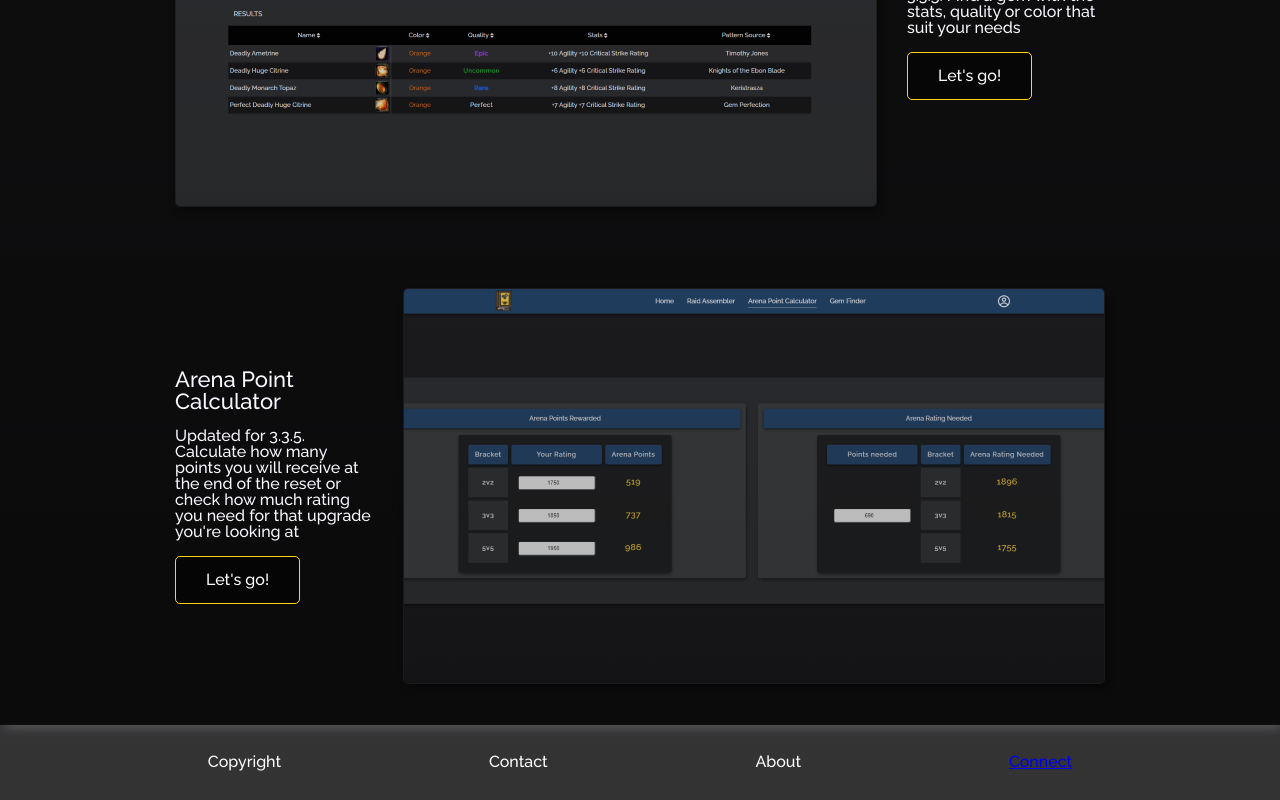
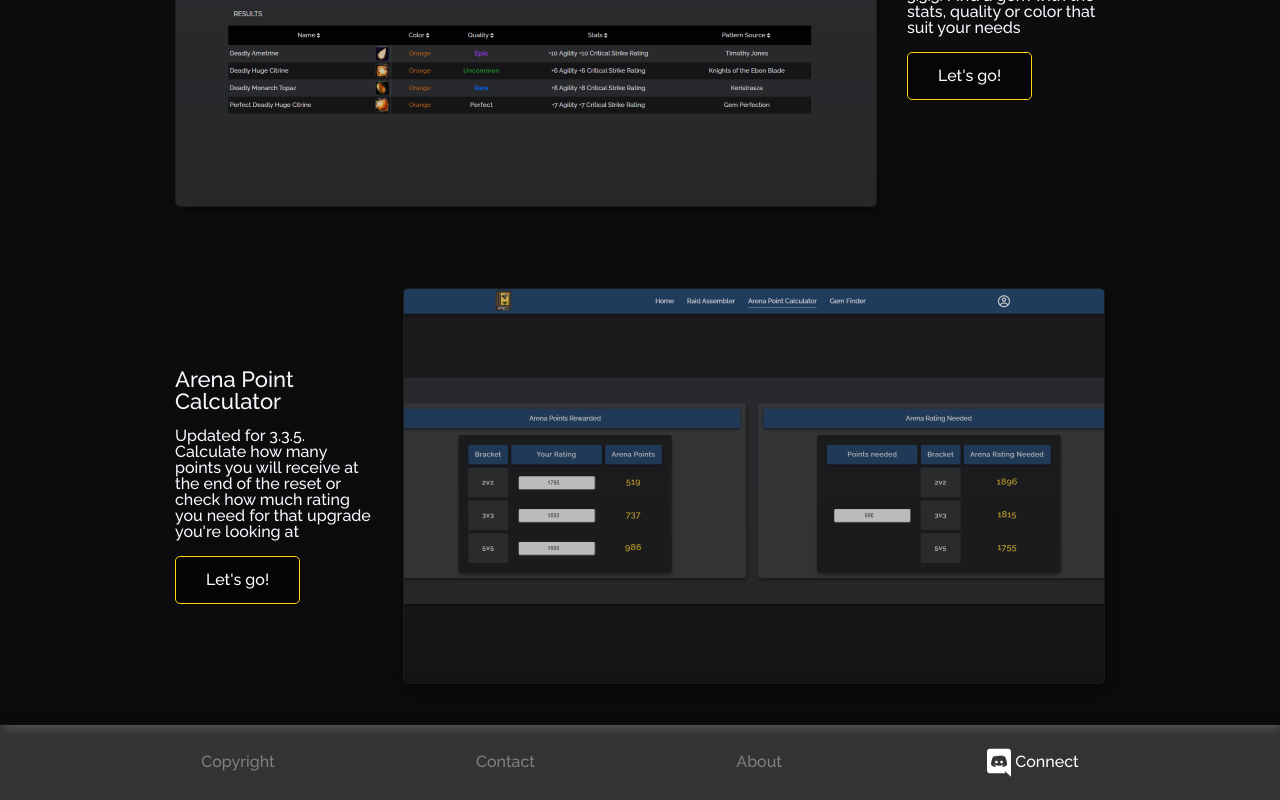
Before and after one commit to MarcusMohns/Codex-Online, a React (Create React App) app: page /home in a window 1280 px wide. Shown: the part 807-1607 px from the top of the page. Built offline with nearby package versions, Linux system fonts and the light colour scheme.

Commit message:
added discord link to footer

```diff
--- a/src/components/Footer.js
+++ b/src/components/Footer.js
@@ -1,5 +1,6 @@
 import COLORS from "../components";
 import styled from "styled-components";
+import { RiDiscordFill } from "@react-icons/all-files/ri/RiDiscordFill";
 
 const StyledFooter = styled.footer`
   display: flex;
@@ -9,7 +10,24 @@ const StyledFooter = styled.footer`
   height: 75px;
   background-color: ${COLORS.fadedGrey};
   box-shadow: 0 0 0.2rem ${COLORS.fadedGrey};
-  color: white;
+  color: grey;
+
+  a {
+    display: flex;
+    align-items: center;
+    justify-content: center;
+    font-style: normal;
+    text-decoration: none;
+    color: white;
+
+    &:hover {
+      text-decoration: underline;
+    }
+  }
+`;
+
+const DiscordIcon = styled(RiDiscordFill)`
+  font-size: 2rem;
 `;
 
 const Footer = () => {
@@ -18,7 +36,11 @@ const Footer = () => {
       <div>Copyright</div>
       <div>Contact</div>
       <div>About</div>
-      <a href="https://discord.gg/JskSjDrrwh">Connect</a>
+
+      <a href="https://discord.gg/JskSjDrrwh" target="blank">
+        <DiscordIcon />
+        Connect
+      </a>
     </StyledFooter>
   );
 };
```
